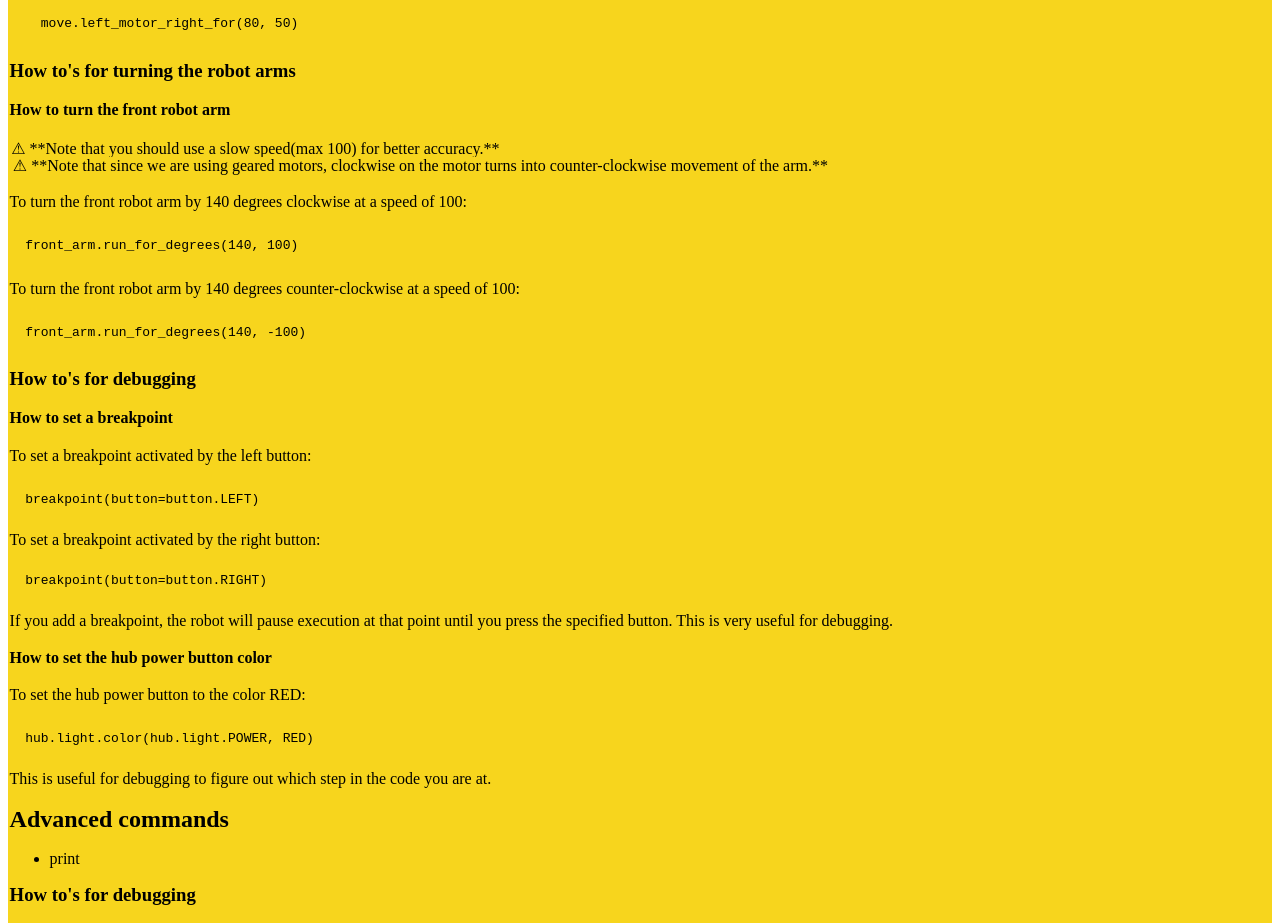
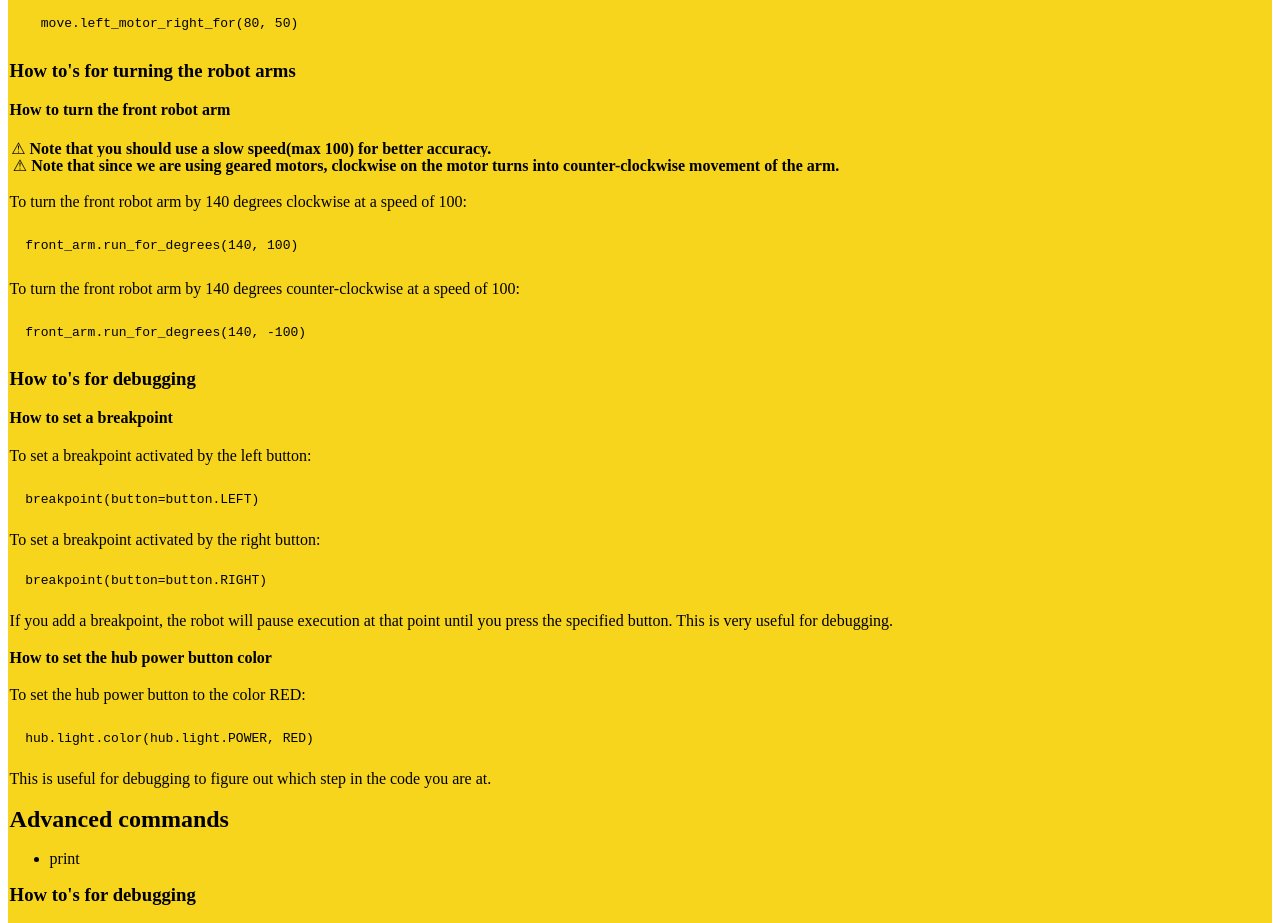
Before and after one commit to getting-started-with-lsp-api/getting-started-with-lsp-api.github.io, a plain HTML site: page index.html in a window 1280 px wide. Shown: the part 1540-2463 px from the top of the page. Drawn offline with Linux system fonts and the light colour scheme.

Commit message:
Update index.html

```diff
--- a/index.html
+++ b/index.html
@@ -103,8 +103,8 @@
   </p>
   <h3>How to's for turning the robot arms</h3>
   <h4>How to turn the front robot arm</h4>
-  <p><span class="warning-emoji" role="img" aria-label="Warning">&#9888; **Note that you should use a slow speed(max 100) for better accuracy.**
-  <span class="warning-emoji" role="img" aria-label="Warning">&#9888; **Note that since we are using geared motors, clockwise on the motor turns into counter-clockwise movement of the arm.**</p>
+  <p><span class="warning-emoji" role="img" aria-label="Warning">&#9888; <strong>Note that you should use a slow speed(max 100) for better accuracy.</strong>
+  <span class="warning-emoji" role="img" aria-label="Warning">&#9888; <strong>Note that since we are using geared motors, clockwise on the motor turns into counter-clockwise movement of the arm.</strong></p>
   <p>
   To turn the front robot arm by 140 degrees clockwise at a speed of 100:
   <pre><code>
```
